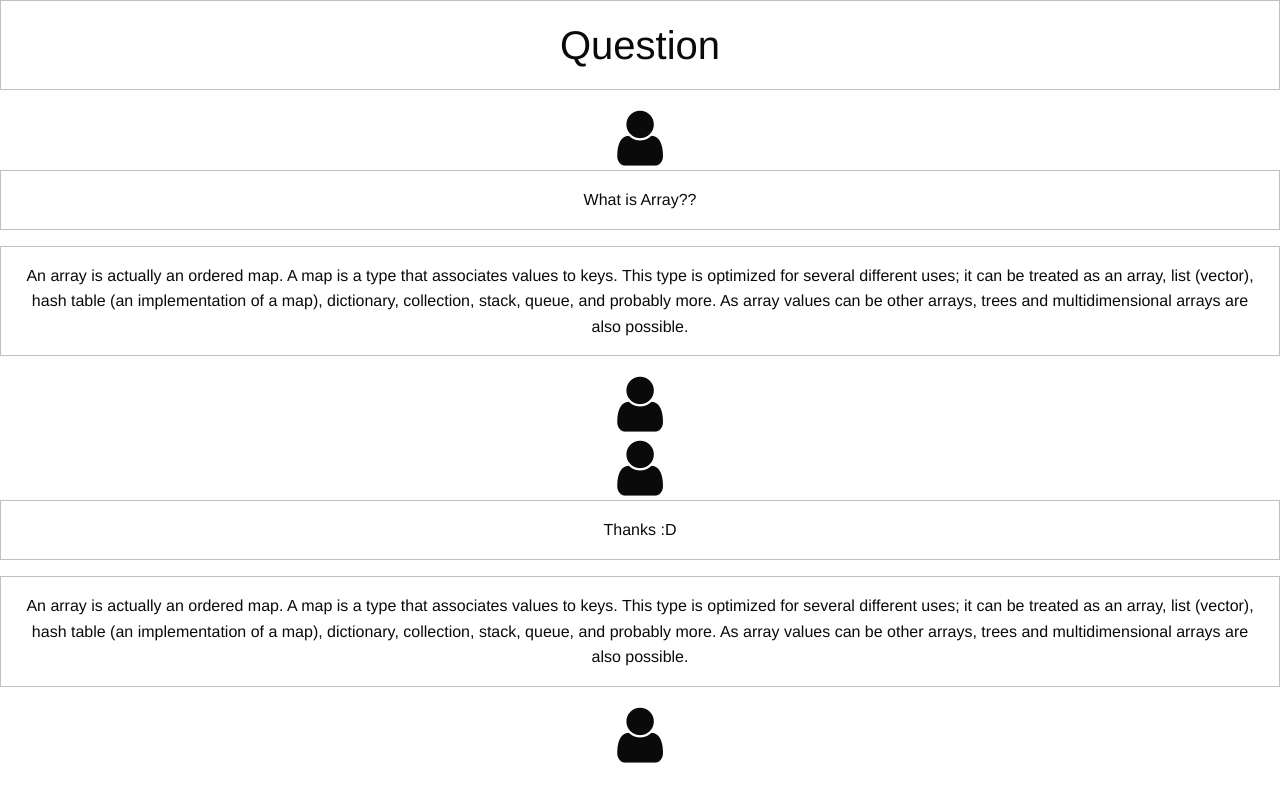
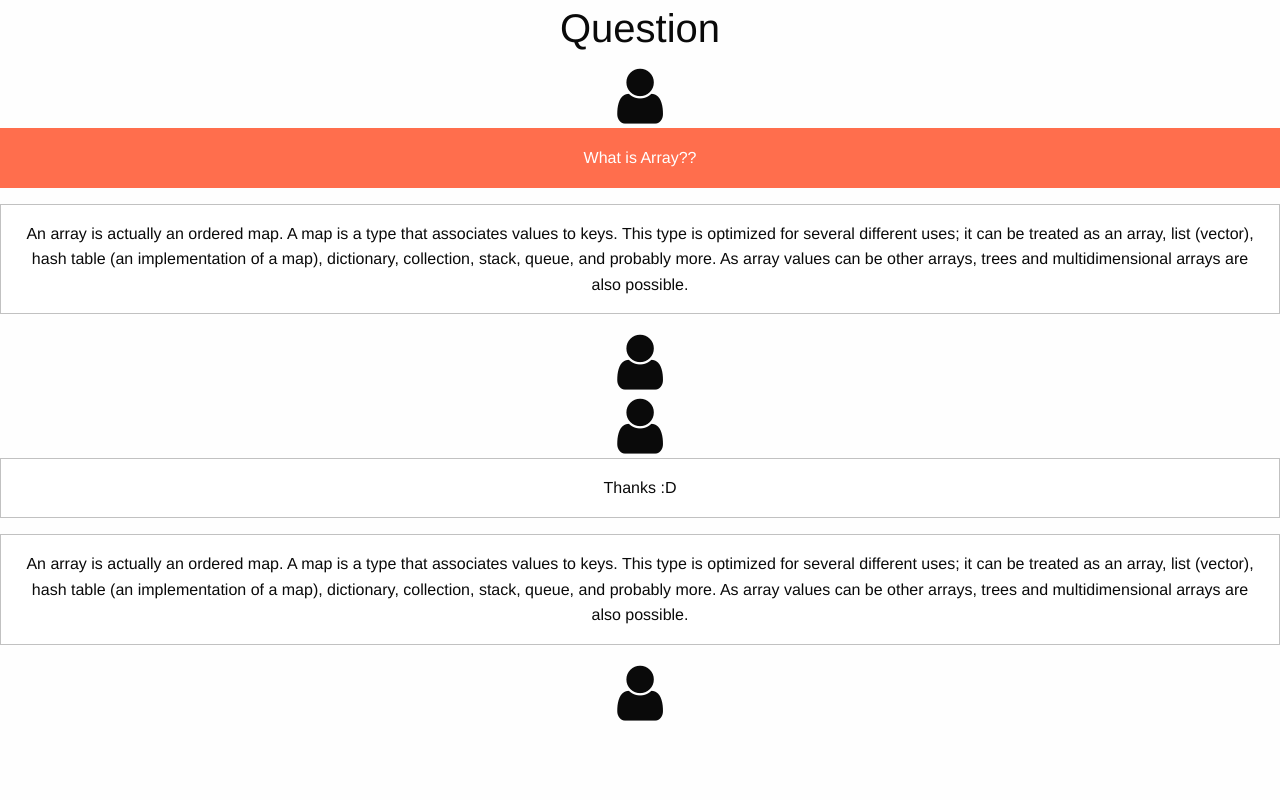
Before and after one commit to rabingaire/omakase-question-design, a plain HTML site: page index.html in a window 1280 px wide. Drawn offline with nearby package versions, Linux system fonts and the light colour scheme.

Commit message:
added more designs

```diff
--- a/design.css
+++ b/design.css
@@ -4,3 +4,9 @@
 	margin-right: auto;
 	max-width: initial;
 }
+
+.question {
+	background-color: #ff6e4d;
+	border-color: #ff6e4d;
+	color: #ffffff;
+}
--- a/index.html
+++ b/index.html
@@ -10,7 +10,7 @@
 </head>
 <body>
 	<div class="row fullWidth">
-		<div class="large-12 columns text-center callout">
+		<div class="large-12 columns text-center">
 			<h2>Question</h2>
 		</div>
 	</div>
@@ -19,7 +19,7 @@
 			<i class="fa fa-user fa-4x" aria-hidden="true"></i>
 		</div>
 
-		<div class="small-11 columns text-center callout">
+		<div class="small-11 columns text-center callout question">
 			<p>What is Array??</p>
 		</div>
 	</div>
```
